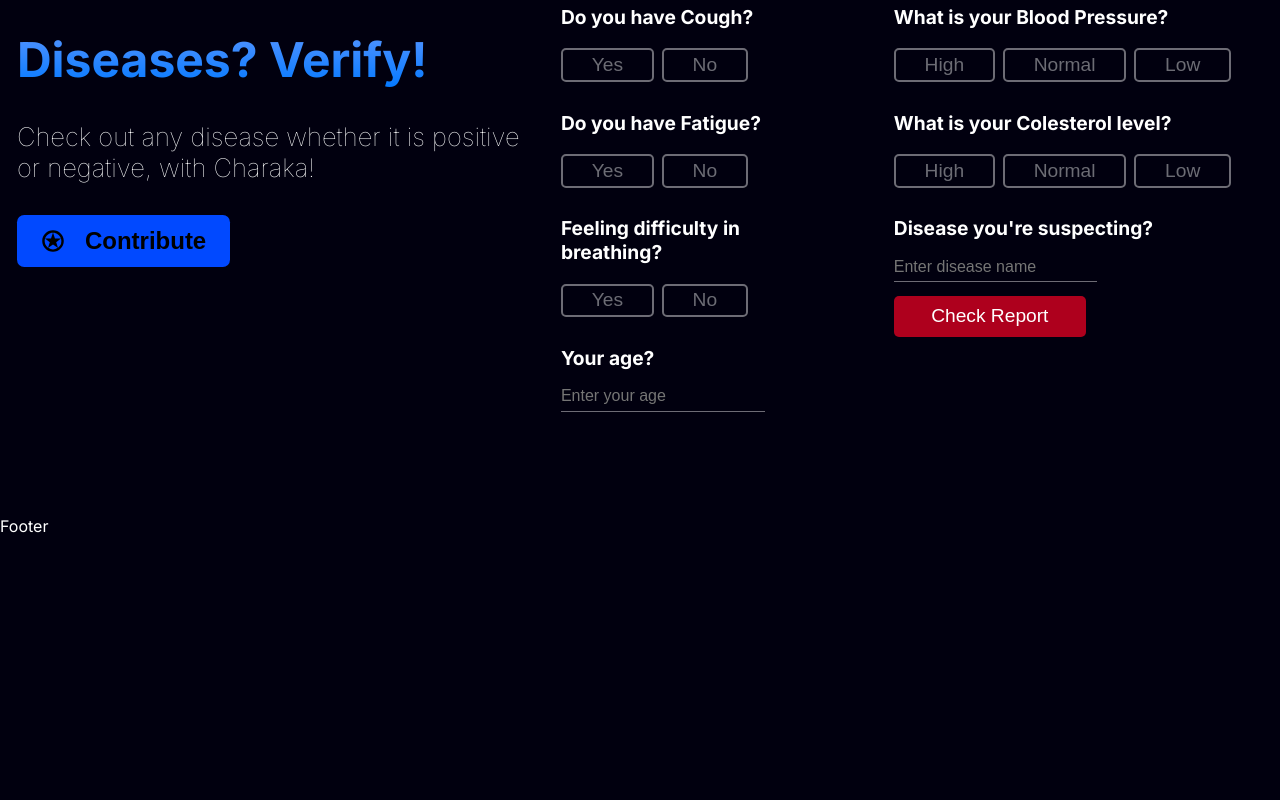
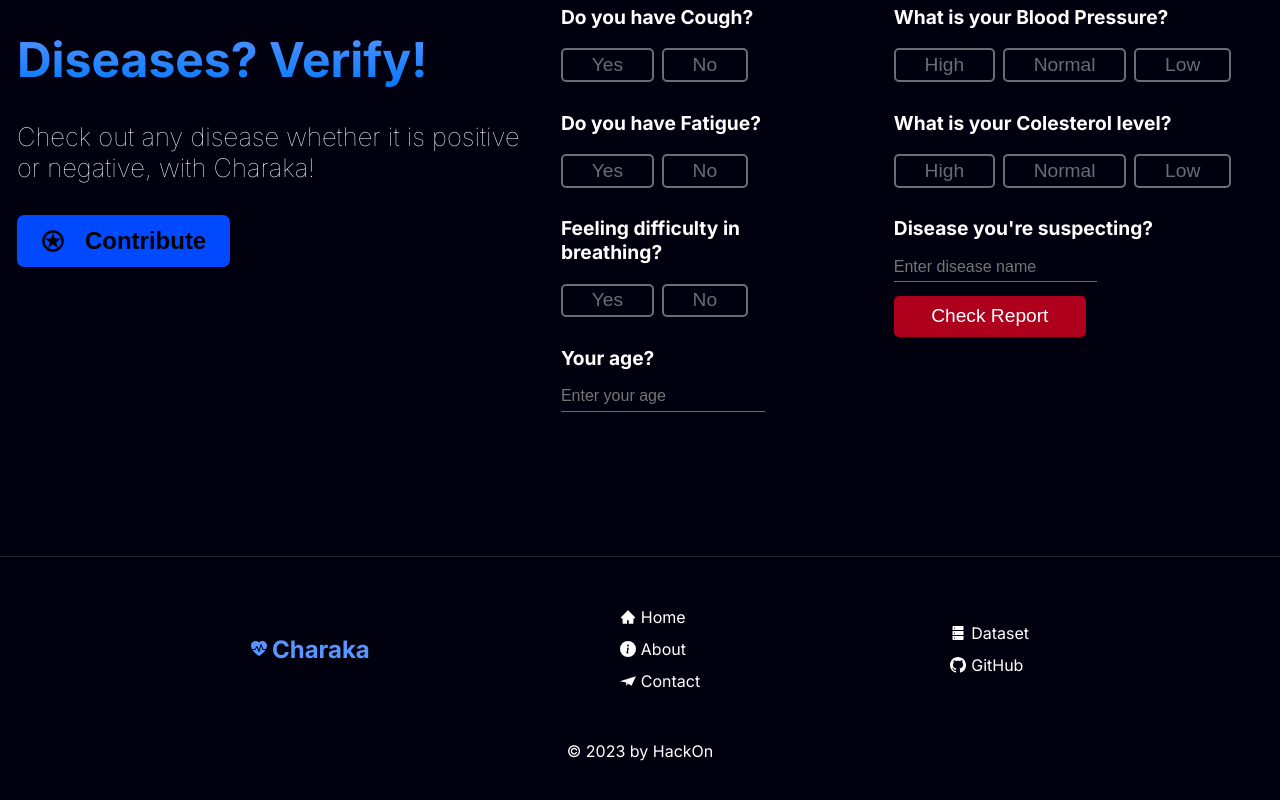
Before and after one commit to swastikom/Charaka, a Next.js app in the folder frontend/: page / in a window 1280 px wide. Shown: the part 284-1084 px from the top of the page. Before the commit the page ends 820 px from the top, so only its background shows below. Built offline with nearby package versions, Linux system fonts and the light colour scheme; no server answers.

Commit message:
footer portion has been completed

```diff
--- a/frontend/app/Login/page.js
+++ b/frontend/app/Login/page.js
@@ -2,7 +2,7 @@
 
 import React from 'react'
 import styles from '@/styles/page.module.css'
-import Footer from '@/components/home/Footer';
+import Footer from '@/components/home/footer/Footer';
 import Login from '@/components/log/Login';
 import { useSession } from 'next-auth/react';
 import { useRouter } from 'next/navigation';
--- a/frontend/app/about/page.js
+++ b/frontend/app/about/page.js
@@ -1,6 +1,6 @@
 import React from 'react'
 import styles from "@/styles/page.module.css";
-import Footer from '@/components/home/Footer';
+import Footer from '@/components/home/footer/Footer';
 import About from '@/components/about/About';
 function page() {
   return (
--- a/frontend/app/contact/page.js
+++ b/frontend/app/contact/page.js
@@ -1,6 +1,6 @@
 import React from 'react'
 import styles from '@/styles/page.module.css'
-import Footer from '@/components/home/Footer';
+import Footer from '@/components/home/footer/Footer';
 import Contact from '@/components/contact/Contact'
 function page() {
   return (
--- a/frontend/app/layout.js
+++ b/frontend/app/layout.js
@@ -1,6 +1,6 @@
 import "@/styles/globals.css";
 import { Inter } from "next/font/google";
-import Footer from "@/components/home/Footer";
+import Footer from "@/components/home/footer/Footer";
 import Navbar from "@/components/Navbar"
 import {NextAuthProvider} from "@/app/Providers";
 
@@ -18,7 +18,6 @@
         <NextAuthProvider>
           <Navbar />
           {children}
-
           <Footer />
         </NextAuthProvider>
       </body>
--- a/frontend/app/page.js
+++ b/frontend/app/page.js
@@ -3,7 +3,7 @@
 import { useSession } from 'next-auth/react'
 import styles from '@/styles/page.module.css'
 import Hero from '@/components/home/hero/Hero'
-import Footer from '@/components/home/Footer'
+import Footer from '@/components/home/footer/Footer'
 import AltHero from '@/components/home/hero/AltHero'
 
 import { signIn, signOut } from "next-auth/react";
--- a/frontend/app/register/page.js
+++ b/frontend/app/register/page.js
@@ -2,7 +2,7 @@
 
 import React from "react";
 import styles from "@/styles/page.module.css";
-import Footer from "@/components/home/Footer";
+import Footer from "@/components/home/footer/Footer";
 import Register from "@/components/log/Register";
 
 import { useSession } from "next-auth/react";
--- a/frontend/components/about/About.js
+++ b/frontend/components/about/About.js
@@ -1,6 +1,6 @@
 import React from 'react'
 import Image from 'next/image';
-import Footer from '../home/Footer';
+import Footer from '../home/footer/Footer';
 import base from '@/styles/base.module.css';
 // import styles from "@/styles/base.module.css";
 import styles from "@/styles/cardHolder.module.css";
--- a/frontend/components/home/Footer.js
+++ /dev/null
@@ -1,9 +0,0 @@
-import React from 'react'
-import styles from '@/styles/footer.module.css'
-function Footer() {
-  return (
-    <div styles={styles.footer}>Footer</div>
-  )
-}
-
-export default Footer
--- /dev/null
+++ b/frontend/components/home/footer/Footer.js
@@ -0,0 +1,22 @@
+import React from 'react'
+import styles from '@/styles/footer.module.css'
+import Link from 'next/link'
+import FooterLeftNav from './FooterLeftNav'
+import FooterRightNav from './FooterRightNav'
+import {BsHeartPulseFill} from 'react-icons/bs'
+
+function Footer() {
+  return (
+    <div>
+      <div className={styles.main_foot}>
+      <Link href={'/'} className={styles.a}><BsHeartPulseFill/><h2 className={styles.h2}> Charaka</h2></Link>
+      <FooterLeftNav></FooterLeftNav>
+      <FooterRightNav></FooterRightNav>
+    </div>
+    <Link href={"https://github.com/swastikom/Charaka"} target='_blank'><p className={styles.p}>© 2023 by HackOn</p></Link>
+    </div>
+
+  )
+}
+
+export default Footer;
--- /dev/null
+++ b/frontend/components/home/footer/FooterLeftNav.js
@@ -0,0 +1,18 @@
+import { AiFillHome } from "react-icons/ai";
+import left_nav from '@/styles/footer.module.css'
+import {BsInfoCircleFill} from "react-icons/bs"
+import {SiMinutemailer} from "react-icons/si"
+import Link from "next/link";
+function FooterLeftNav(){
+    return(
+        <div>
+            <ul className={left_nav.ul}>
+                <Link href={'/'}><li className={left_nav.li}><AiFillHome/>Home</li></Link>
+                <Link href={'/about'}><li className={left_nav.li}><BsInfoCircleFill/>About</li></Link>
+                <Link href={'/contact'}><li className={left_nav.li_contact} ><SiMinutemailer/>Contact</li></Link>
+            </ul>
+        </div>
+
+    )
+}
+export default FooterLeftNav;
--- /dev/null
+++ b/frontend/components/home/footer/FooterRightNav.js
@@ -0,0 +1,17 @@
+import {AiFillDatabase} from 'react-icons/ai'
+import {BsGithub} from 'react-icons/bs'
+import right_nav from '@/styles/footer.module.css'
+import Link from 'next/link';
+function FooterRightNav(){
+    return(
+        <div>
+            <ul className={right_nav.ul}>
+                <Link href={"https://www.kaggle.com/datasets/uom190346a/disease-symptoms-and-patient-profile-dataset?utm_medium=social&utm_campaign=kaggle-dataset-share&utm_source=facebook&fbclid=IwAR2Ozh0rEp_IAFMwnnW3MWZvQHGbfCxoeOF0PCmEQBjfspEOLjzsyAc5eR4"} target="_blank"><li className={right_nav.li} ><AiFillDatabase/>Dataset</li></Link>
+                <Link href={"https://github.com/swastikom/Charaka"} target="_blank"><li className={right_nav.li_contact}><BsGithub/>GitHub</li></Link>
+            </ul>
+
+        </div>
+    );
+
+}
+export default FooterRightNav;
--- a/frontend/styles/footer.module.css
+++ b/frontend/styles/footer.module.css
@@ -1,6 +1,58 @@
-.footer{
+/* .footer{
     position: fixed;
         left: 0;
         bottom: 0;
         width: 100%;
+} */
+.a{
+    display: flex;
+    align-items: center;
+    color: #5795ff;
 }
+.h2{
+    padding-left: 5px;
+}
+.main_foot{
+    margin-top: 40px;
+    padding: 50px;
+    display: flex;
+    align-items: center;
+    justify-content: center;
+    gap: 250px;
+    border-top: 0.5px solid rgba(255,255,255,.15 );
+
+}
+.ul{
+    list-style: none;
+}
+
+.li{
+    padding-bottom: 12px;
+    display: flex;
+    align-items: center;
+    gap: 5px;
+}
+.li_contact{
+    display: flex;
+    align-items: center;
+    gap: 5px;
+}
+.li:hover{
+    transition: 0.5s ease-in-out;
+    color: #5795ff;
+    cursor: pointer;
+}
+.li_contact:hover{
+    transition: 0.5s ease-in-out;
+    color: #5795ff;
+    cursor: pointer;
+}
+.p{
+    text-align: center;
+    padding-bottom: 50px;
+}
+.p:hover{
+    transition: 0.5s ease-in-out;
+    color: #5795ff;
+    cursor: pointer;
+}
```
Also changed, not shown: 1 other file (tests, documents, lock files or other folders).
